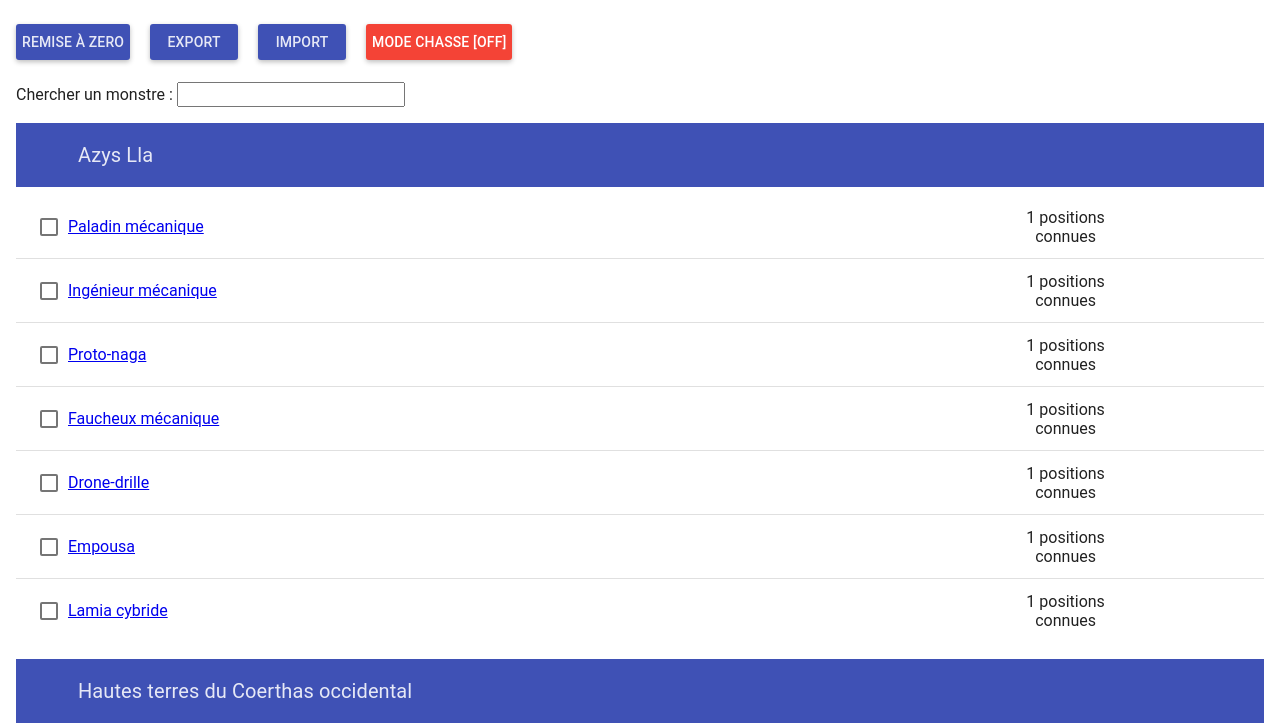
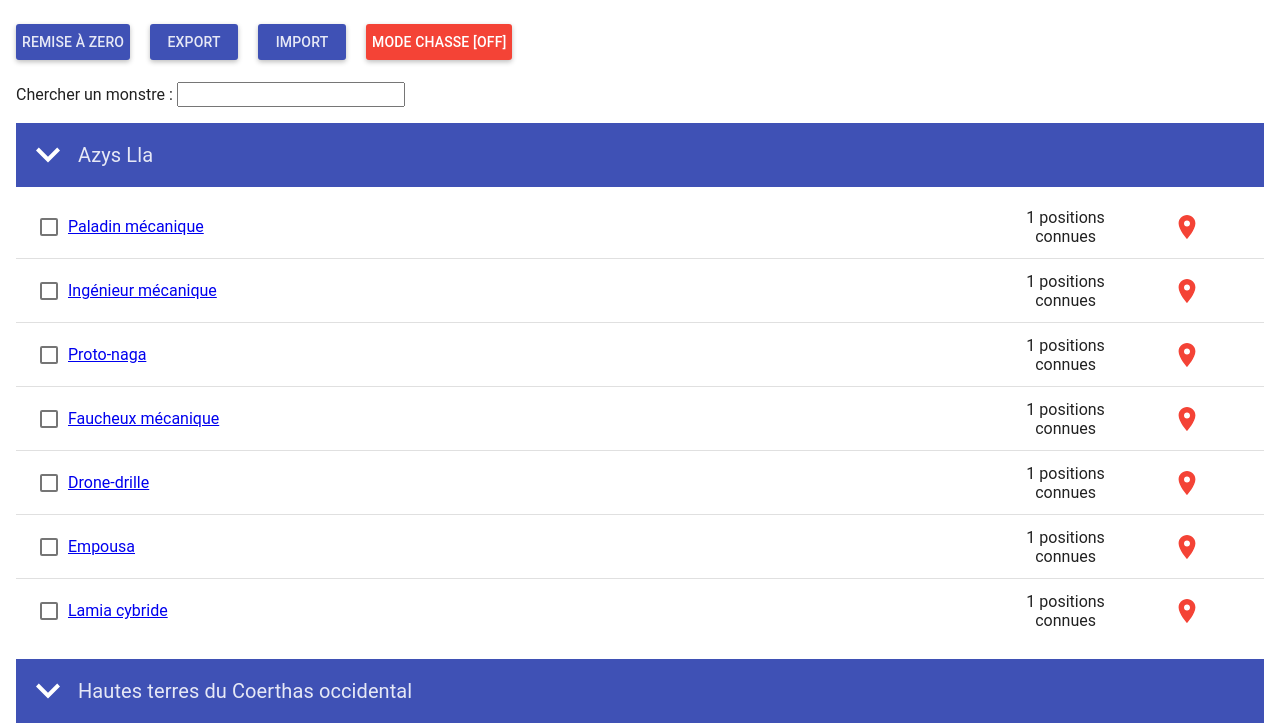
Before and after one commit to ChristopheBoucaut/ffxiv-chasse-assistant, a plain HTML site: page index.html in a window 1280 px wide. Shown: the part 49-777 px from the top of the page. Drawn offline with Linux system fonts and the light colour scheme.

Commit message:
Update index.html

```diff
--- a/index.html
+++ b/index.html
@@ -36,7 +36,7 @@
                 <article ng-repeat="(idMap, map) in maps|mob:search" layout-margin ng-class="{open: !mapClosed[idMap]}" ng-hide="modeChasse && countPropertiesObj(currentMobs[idMap]) == 0">
                     <md-toolbar class="md-toolbar-tools">
                         <md-button aria-label="Open and close" class="md-icon-button" ng-click="mapClosed[idMap] = !mapClosed[idMap]">
-                            <!-- <md-icon md-svg-icon="arrow"></md-icon> -->
+                            <md-icon md-svg-icon="arrow"></md-icon>
                         </md-button>
                         <h2>
                             {{ map.name }}
@@ -45,7 +45,7 @@
                         <div flex></div>
                         <div flex="10" flex-sm="20" ng-if="countPropertiesObj(currentMobs[idMap]) > 0" class="text-center">
                             <md-button aria-label="Open map mulitple mobs" class="md-icon-button md-warn" ng-click="openMap(map, mob, $event, currentMobs[idMap], idMap)">
-                                <!-- <md-icon md-svg-icon="map"></md-icon> -->
+                                <md-icon md-svg-icon="map"></md-icon>
                             </md-button>
                         </div>
                     </md-toolbar>
@@ -61,7 +61,7 @@
                             </div>
                             <div flex="10" flex-sm="20" class="text-center">
                                 <md-button aria-label="Open map" class="md-icon-button md-warn" ng-click="openMap(map, mob, $event)">
-                                    <!-- <md-icon md-svg-icon="map"></md-icon> -->
+                                    <md-icon md-svg-icon="map"></md-icon>
                                 </md-button>
                             </div>
                             <md-divider ng-if="!$last"></md-divider>
```
